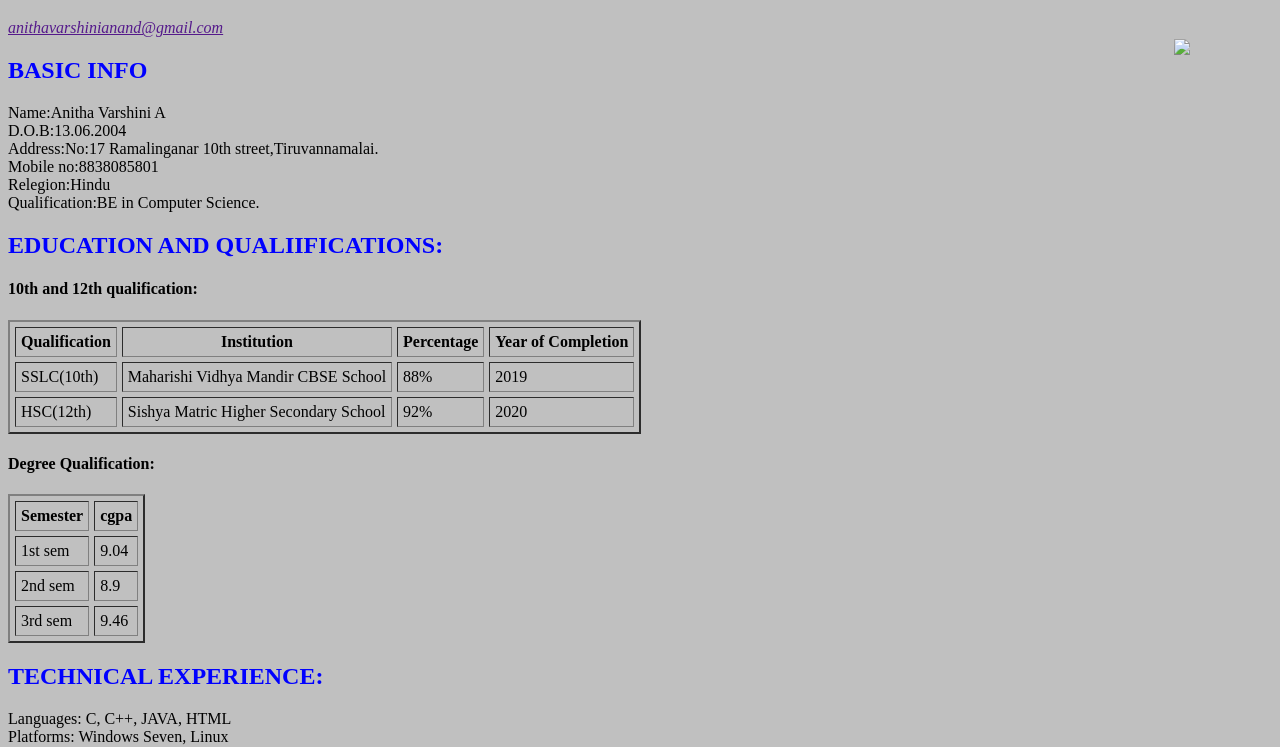
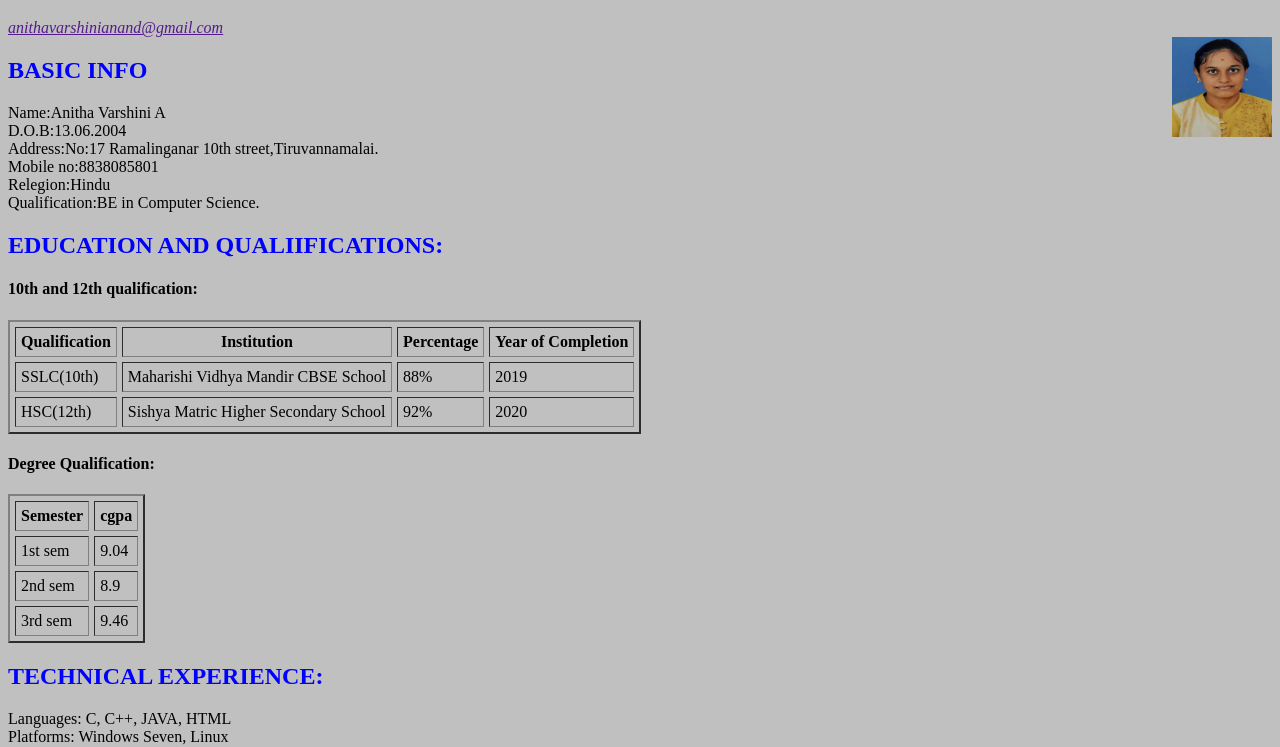
Before and after one commit to AnithaVarshiniAnand/resume, a plain HTML site: page index.html in a window 1280 px wide. Shown: the part 47-794 px from the top of the page. Drawn offline with Linux system fonts and the light colour scheme.

Commit message:
Update index.html

```diff
--- a/index.html
+++ b/index.html
@@ -3,7 +3,7 @@
 <body bgcolor="silver">
 <h1><b> ANITHA VARSHINI A </b></h1>
 <address style="color:red;"> <a href=""mailto>anithavarshinianand@gmail.com</a></address>
-<img src="images/my.jpg" width="100" height="100" align="right">
+<img src="images/my.jpeg" width="100" height="100" align="right">
 <h2 style="color:blue">BASIC INFO</h2>
 Name:Anitha Varshini A<br>
 D.O.B:13.06.2004<br>
```
